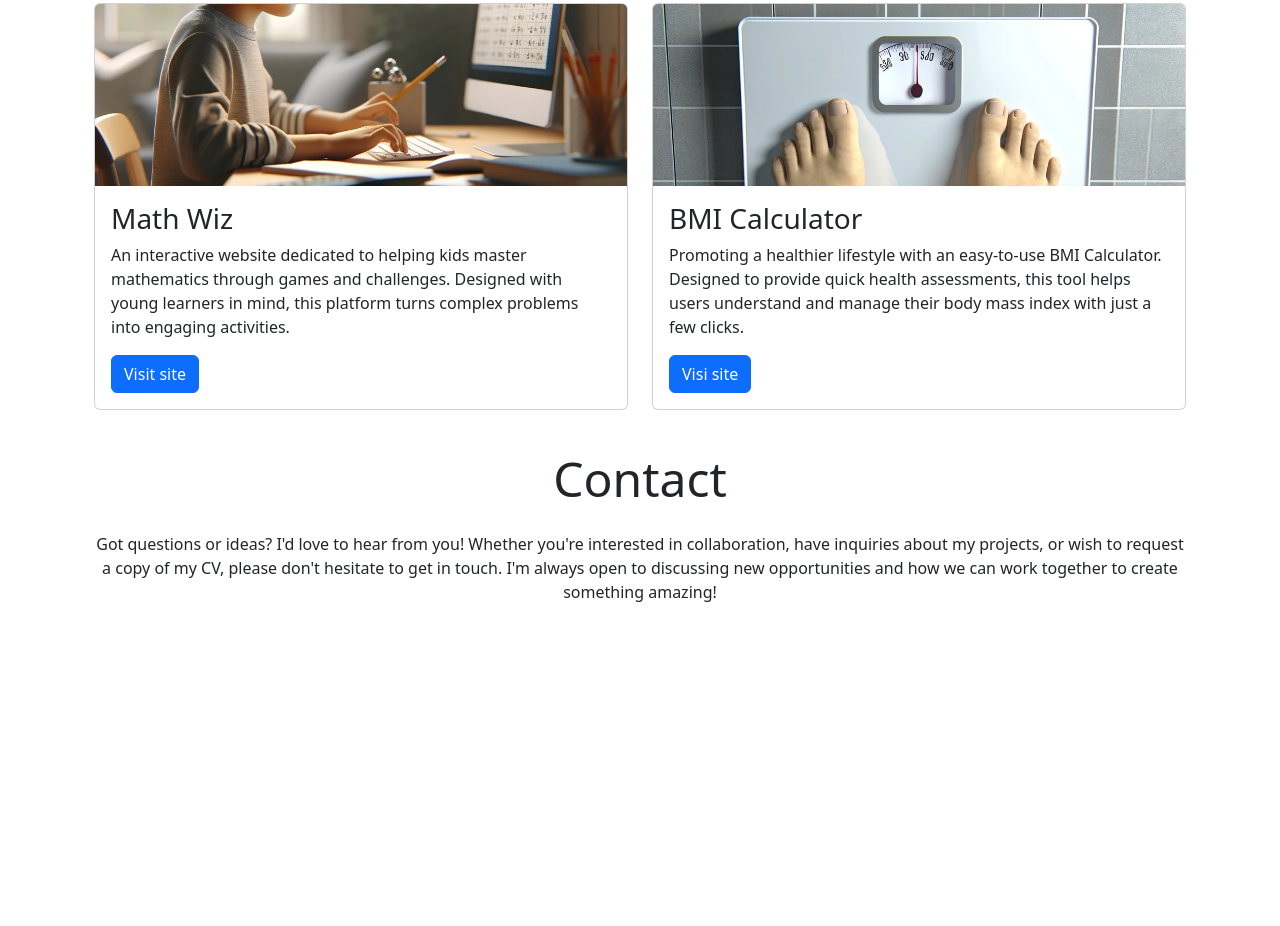
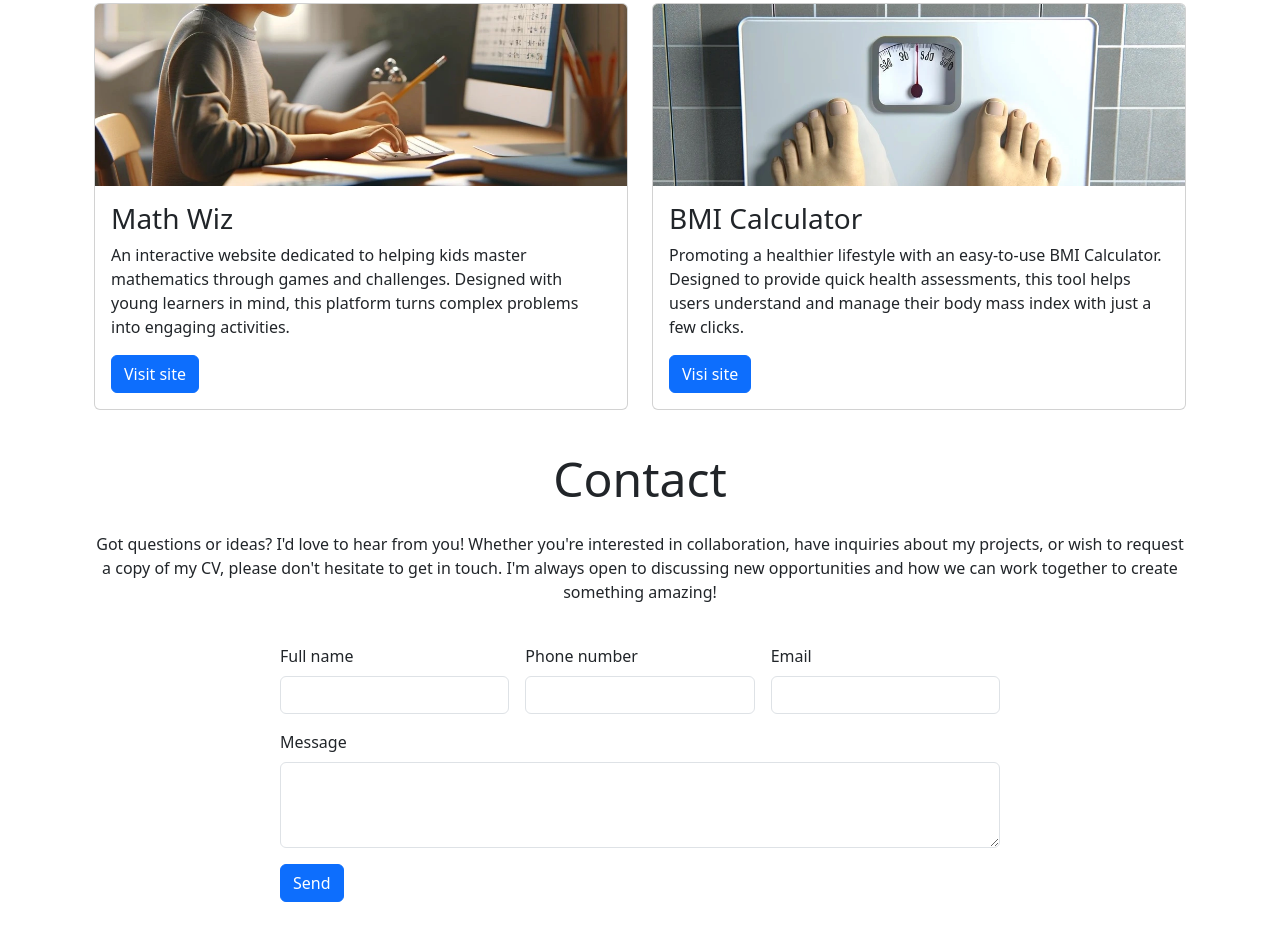
Before and after one commit to omarazzawi/Bootstrap-Mie_Wong, a plain HTML site: page index.html in a window 1280 px wide. Shown: the part 1441-2367 px from the top of the page. Before the commit the page ends 2085 px from the top, so only its background shows below. Drawn offline with nearby package versions, Linux system fonts and the light colour scheme.

Commit message:
Add a contact form

```diff
--- a/index.html
+++ b/index.html
@@ -168,11 +168,31 @@
             I'm always open to discussing new opportunities and how we can work together to create something amazing!
           </p>
         </div>
-        <div class="col-12 col-md-10 col-lg">
+        <div class="col-12 col-md-10 col-lg-8 mb-4">
           <!-- add my form here-->
+          <form class="row g-3">
+            <div class="col-lg-4">
+              <label for="full-name" class="form-label">Full name</label>
+              <input type="text" class="form-control" id="full-name">
+            </div>
+            <div class="col-lg-4">
+              <label for="phonenumber" class="form-label">Phone number</label>
+              <input type="number" class="form-control" id="phonenumber">
+            </div>
+            <div class="col-lg-4">
+              <label for="email" class="form-label">Email</label>
+              <input type="email" class="form-control" id="email">
+            </div>
+            <div class="col-12">
+              <label for="message" class="form-label">Message</label>
+              <textarea class="form-control" id="message" rows="3"></textarea>
+            </div>
+            <div class="col-12">
+              <button type="submit" class="btn btn-primary">Send</button>
+            </div>
+          </form>
         </div>
       </div>
-
     </footer>
   </main>
 
```
